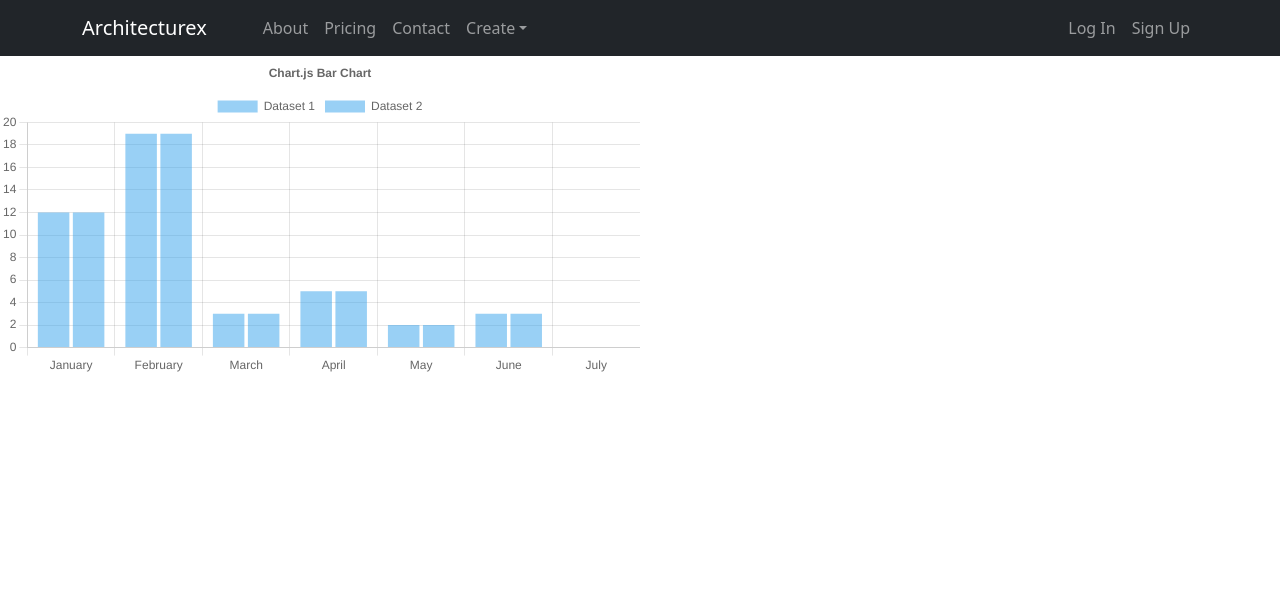
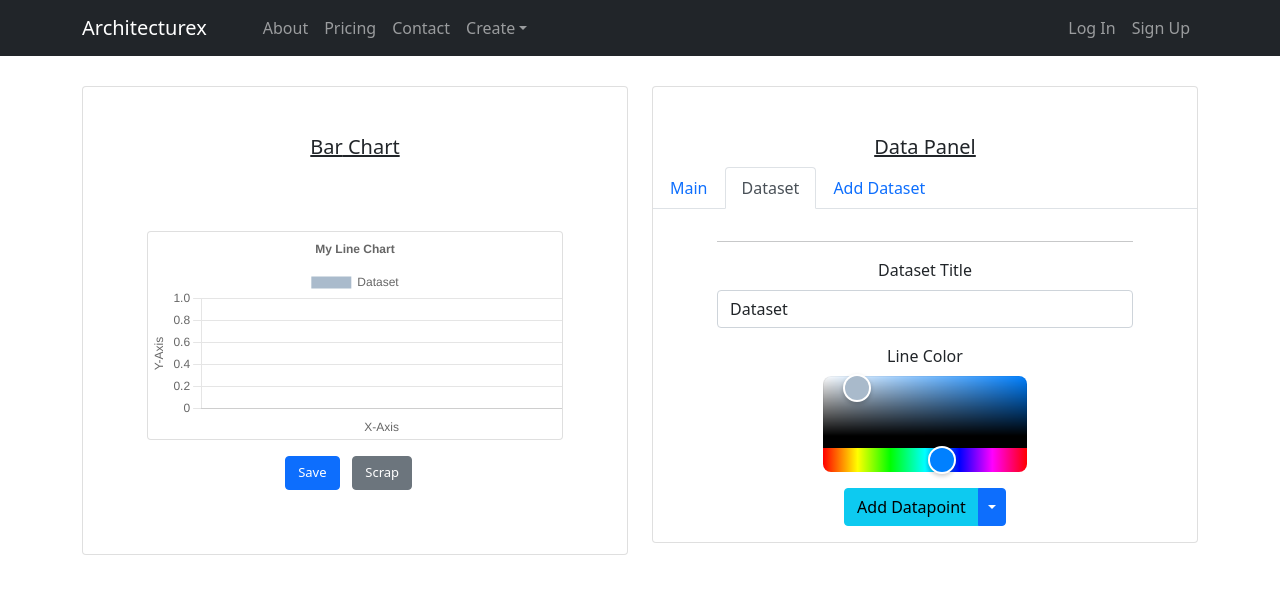
Before and after one commit to alex-budko/architecturex, a React (Create React App) app in the folder frontend/: page /chart/bar in a window 1280 px wide. Shown: the top 594 px of the page. Built offline with nearby package versions, Linux system fonts and the light colour scheme.

Commit message:
bar graphs

```diff
--- a/frontend/src/App.js
+++ b/frontend/src/App.js
@@ -16,9 +16,7 @@ import Signup from "./auth-components/Signup";
 import Profile from "./pages/Profile";
 
 
-import BarChart from "./pages/charts/BarChart";
-import LineChart from "./pages/charts/LineChart";
-
+import Chart from "./pages/charts/Chart.js";
 
 import {check_auth} from './auth-reducers/AuthReducers'
 import Charts from "./pages/charts/Charts";
@@ -44,10 +42,7 @@ function App() {
           path="password/reset/confirm/:uid/:token"
           element={<PasswordResetConfirm />}
         />
-        <Route path='chart'>
-          <Route path='line' element={<LineChart />} />
-          <Route path='bar' element={<BarChart />}/>
-        </Route>
+        <Route path='chart/:chart_type' element={<Chart />}  />
         <Route path="profile/:name" element={<Profile />} />
         <Route path="charts/:name" element={<Charts />} />
       </Routes>
--- a/frontend/src/pages/Profile.js
+++ b/frontend/src/pages/Profile.js
@@ -22,7 +22,7 @@ import { BiUpload } from "react-icons/bi";
 
 import Uploady from "@rpldy/uploady";
 import UploadButton from "@rpldy/upload-button";
-import { Line } from "react-chartjs-2";
+import { Line, Bar } from "react-chartjs-2";
 
 function Profile() {
   const isBigScreen = useMediaQuery({ query: "(min-width: 1824px)" });
@@ -156,12 +156,21 @@ function Profile() {
                   charts.map((chart) => {
                     return (
                       <Col>
+                        {chart.chartType === "L" ? (
                           <Line
                             style={{ width: "250px", height: "100px" }}
                             options={chart.options}
                             data={chart.data}
                             key={chart.id}
                           />
+                        ) : (
+                          <Bar
+                            style={{ width: "250px", height: "100px" }}
+                            options={chart.options}
+                            data={chart.data}
+                            key={chart.id}
+                          />
+                        )}
                       </Col>
                     );
                   })}
--- a/frontend/src/pages/charts/LineChart.js
+++ b/frontend/src/pages/charts/Chart.js
@@ -1,5 +1,5 @@
 //chart.js imports
-import { Line } from "react-chartjs-2";
+import { Bar, Line } from "react-chartjs-2";
 import "chart.js/auto";
 
 import { useEffect, useState } from "react";
@@ -24,9 +24,12 @@ import { sortedIndex } from "../../utils/sortedIndex";
 import AuthenticatedStatus from "../../auth-components/AuthenticatedStatus";
 import { chart_create } from "../../auth-reducers/AuthReducers";
 import { useDispatch, useSelector } from "react-redux";
+import { useParams } from "react-router";
 
-function LineChart() {
+function Chart() {
   const dispatch = useDispatch();
+
+  const { chart_type } = useParams();
 
   const user = useSelector((state) => state.user.user);
 
@@ -56,7 +59,12 @@ function LineChart() {
 
   const [axisTitles, setAxisTitles] = useState(basicAxisTitles);
 
-  const basicChartOptions = {
+  const linear = () => {
+    return chart_type === "line";
+  };
+
+  const basicChartOptions = linear()
+    ? {
         scales: {
           x: {
             title: {
@@ -66,6 +74,30 @@ function LineChart() {
             type: "linear",
             display: true,
             beginAtZero: true,
+          },
+          y: {
+            display: true,
+            title: {
+              display: true,
+              text: axisTitles.y,
+            },
+          },
+        },
+        plugins: {
+          title: {
+            display: true,
+            text: chartTitle,
+          },
+        },
+      }
+    : {
+        scales: {
+          x: {
+            title: {
+              display: "true",
+              text: axisTitles.x,
+            },
+            display: true,
           },
           y: {
             display: true,
@@ -122,11 +154,11 @@ function LineChart() {
   }, [started, chartTitle, datasetTitles, currentDataset]);
 
   //change chart title in real-time
-  useEffect(()=> {
+  useEffect(() => {
     if (started) {
       setChartOptions(basicChartOptions)
     }
-  }, [chartTitle, started])
+  }, [chartTitle, axisTitles, started]);
 
   const pointForm = (
     <Popover>
@@ -134,13 +166,37 @@ function LineChart() {
       <Popover.Body>
         <Form onSubmit={(e) => addPoint(e)}>
           <Form.Group className="mb-3" controlId="xValue">
-            <Form.Label style={{display: 'inline'}}>X: </Form.Label>
-            <Form.Control style={{display: 'inline', width: "10vw", marginRight: "5px"}} name="x" type="number" placeholder="0" required />
+            <Form.Label style={{ display: "inline" }}>
+              {linear() ? "X:" : "Name:"}
+            </Form.Label>
+            {linear() ? (
+              <Form.Control
+                style={{ display: "inline", width: "10vw", marginRight: "5px" }}
+                name="x"
+                type="number"
+                placeholder="0"
+                required
+              />
+            ) : (
+              <Form.Control
+                style={{ display: "inline", width: "10vw", marginRight: "5px" }}
+                name="x"
+                type="text"
+                placeholder="September"
+                required
+              />
+            )}
           </Form.Group>
 
           <Form.Group className="mb-3" controlId="yValue">
-            <Form.Label style={{display: 'inline'}}>Y: </Form.Label>
-            <Form.Control style={{display: 'inline', width: "10vw", marginRight: "5px"}} name="y" type="number" placeholder="0" required />
+            <Form.Label style={{ display: "inline" }}>Y: </Form.Label>
+            <Form.Control
+              style={{ display: "inline", width: "10vw", marginRight: "5px" }}
+              name="y"
+              type="number"
+              placeholder="0"
+              required
+            />
           </Form.Group>
 
           <Button type="submit" variant="primary">
@@ -153,9 +209,8 @@ function LineChart() {
 
   const addPoint = (e) => {
     e.preventDefault();
-
-    let newChartData = [...chartData];
-
+    let pos = 0;
+    if (linear()) {
       let xA = [];
 
       if (newChartData[currentDataset]["data"][0]) {
@@ -166,15 +221,14 @@ function LineChart() {
         ];
       }
 
-
-    const pos = sortedIndex(xA, e.target[0].value);
-
+      pos = sortedIndex(xA, e.target[0].value);
+    }
+    let newChartData = [...chartData];
 
     newChartData[currentDataset]["data"].splice(pos, 0, {
       x: e.target[0].value,
       y: e.target[1].value,
     });
-
 
     setChartData(newChartData);
   };
@@ -242,7 +296,7 @@ function LineChart() {
   };
 
   //L represents Linear
-  const chartType = "L";
+  const chartType = linear() ? "L" : "B";
 
   const mainTitles = [
     {
@@ -267,11 +321,17 @@ function LineChart() {
       {started && (
         <Row>
           <Col>
-            <Card align="center" style={{marginTop: "30px"}}>
-              <Card.Title className="mt-5"><u>Line Chart</u></Card.Title>
+            <Card align="center" style={{ marginTop: "30px" }}>
+              <Card.Title className="mt-5">
+                <u>{linear() ? "Line" : "Bar"} Chart</u>
+              </Card.Title>
               <Card.Body className="m-5">
                 <Card>
+                  {linear() ? (
                     <Line options={chartOptions} data={data} />
+                  ) : (
+                    <Bar options={chartOptions} data={data} />
+                  )}
                 </Card>
                 <Button
                   style={{
@@ -306,8 +366,10 @@ function LineChart() {
             </Card>
           </Col>
           <Col>
-            <Card align="center" style={{marginTop: "30px"}}>
-              <Card.Title className="mt-5"><u>Data Panel</u></Card.Title>
+            <Card align="center" style={{ marginTop: "30px" }}>
+              <Card.Title className="mt-5">
+                <u>Data Panel</u>
+              </Card.Title>
 
               <Nav variant="tabs" defaultActiveKey="0">
                 <Nav.Link onClick={() => setMain(true)} eventKey="main">
@@ -338,7 +400,9 @@ function LineChart() {
                   mainTitles.map((groupItem) => {
                     return (
                       <Form.Group className="mb-3">
-                        <Form.Label><u>{groupItem.title} Title</u></Form.Label>
+                        <Form.Label>
+                          <u>{groupItem.title} Title</u>
+                        </Form.Label>
                         <Form.Control
                           onChange={(e) => changeTitle(e)}
                           type="text"
@@ -381,8 +445,8 @@ function LineChart() {
                         id="dropdown-split-basic"
                       />
                       <Dropdown.Menu>
-                        {chartData[currentDataset].data === [] ?
-                        (chartData[currentDataset].data.map((dataPoint, i) => {
+                        {chartData[currentDataset].data === [] ? (
+                          chartData[currentDataset].data.map((dataPoint, i) => {
                             return (
                               <Dropdown.Item key={i}>
                                 Point: ({dataPoint.x}, {dataPoint.y})
@@ -392,7 +456,10 @@ function LineChart() {
                                 />
                               </Dropdown.Item>
                             );
-                        })) : (<Card.Text align="center">No Data</Card.Text>)}
+                          })
+                        ) : (
+                          <Card.Text align="center">No Data</Card.Text>
+                        )}
                       </Dropdown.Menu>
                     </Dropdown>
                   </>
@@ -406,4 +473,4 @@ function LineChart() {
   );
 }
 
-export default LineChart;
+export default Chart;
--- a/frontend/src/pages/charts/Charts.js
+++ b/frontend/src/pages/charts/Charts.js
@@ -8,7 +8,7 @@ import { useEffect, useState } from "react";
 import { useParams } from "react-router";
 import { charts_view } from "../../auth-reducers/AuthReducers";
 
-import { Line } from "react-chartjs-2";
+import { Line, Bar } from "react-chartjs-2";
 
 
 function Charts() {
@@ -36,12 +36,21 @@ function Charts() {
             charts.map((chart) => {
               return (
                 <Col>
+                  {chart.chartType === "L" ? (
                     <Line
                       style={{ width: "250px", height: "100px" }}
                       options={chart.options}
                       data={chart.data}
                       key={chart.id}
                     />
+                  ) : (
+                    <Bar
+                      style={{ width: "250px", height: "100px" }}
+                      options={chart.options}
+                      data={chart.data}
+                      key={chart.id}
+                    />
+                  )}
                 </Col>
               );
             })}
```
Also changed, not shown: 7 other files (tests, documents, lock files or other folders). Lines whose indentation alone changed are shown as unchanged.
